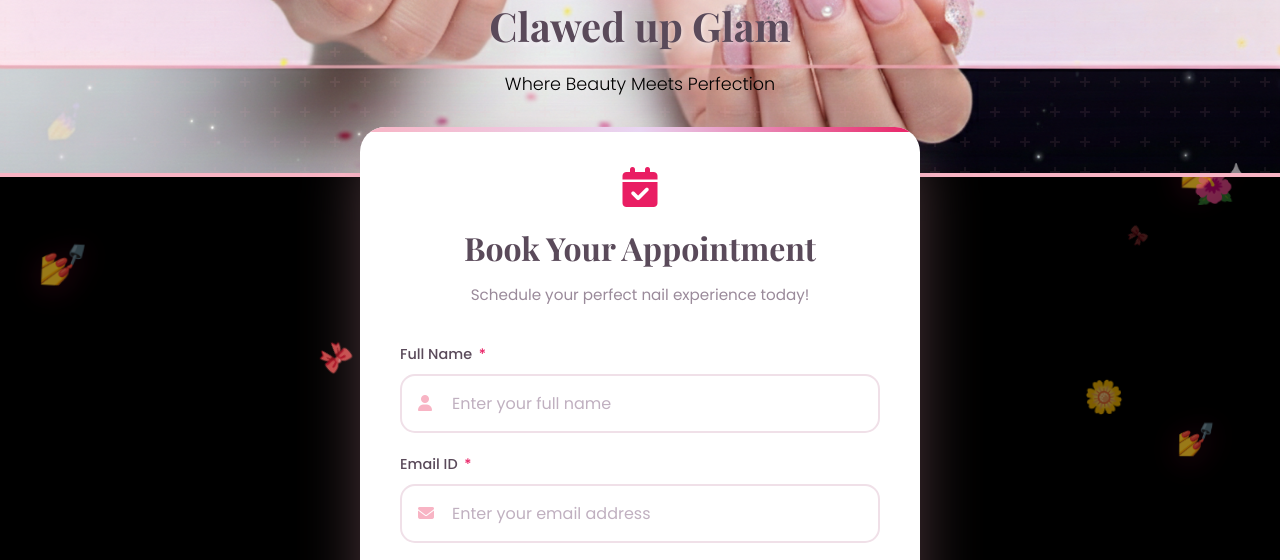
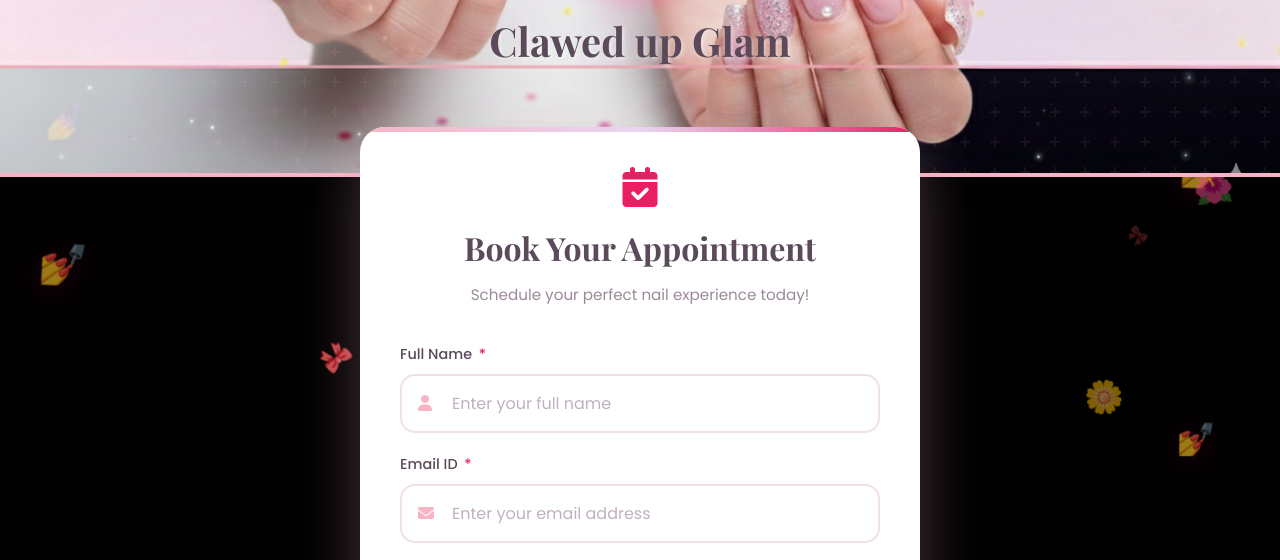
Before and after one commit to Vaibhav-156/CLAUDBY-BANNE, a website: page public/booking.html in a window 1280 px wide. Shown: the part 223-783 px from the top of the page. Drawn offline with nearby package versions, Linux system fonts and the light colour scheme; some packages are replaced by stand-ins of ours; a script that the page names is missing.

Commit message:
homepage added

```diff
--- a/public/booking.html
+++ b/public/booking.html
@@ -59,15 +59,12 @@
             <div class="banner-content">
                 <img src="logo.png" alt="Clawed up Glam Logo" class="banner-logo">
                 <h1 class="banner-text">Clawed up Glam</h1>
-                <p class="banner-subtext">Where Beauty Meets Perfection</p>
             </div>
 
         </div>
     </header>
 
-    <!-- ============================================
-         MAIN CONTENT - APPOINTMENT FORM
-    ============================================ -->
+
     <main class="main-content">
         <div class="form-container">
             <!-- Form Header -->
```
